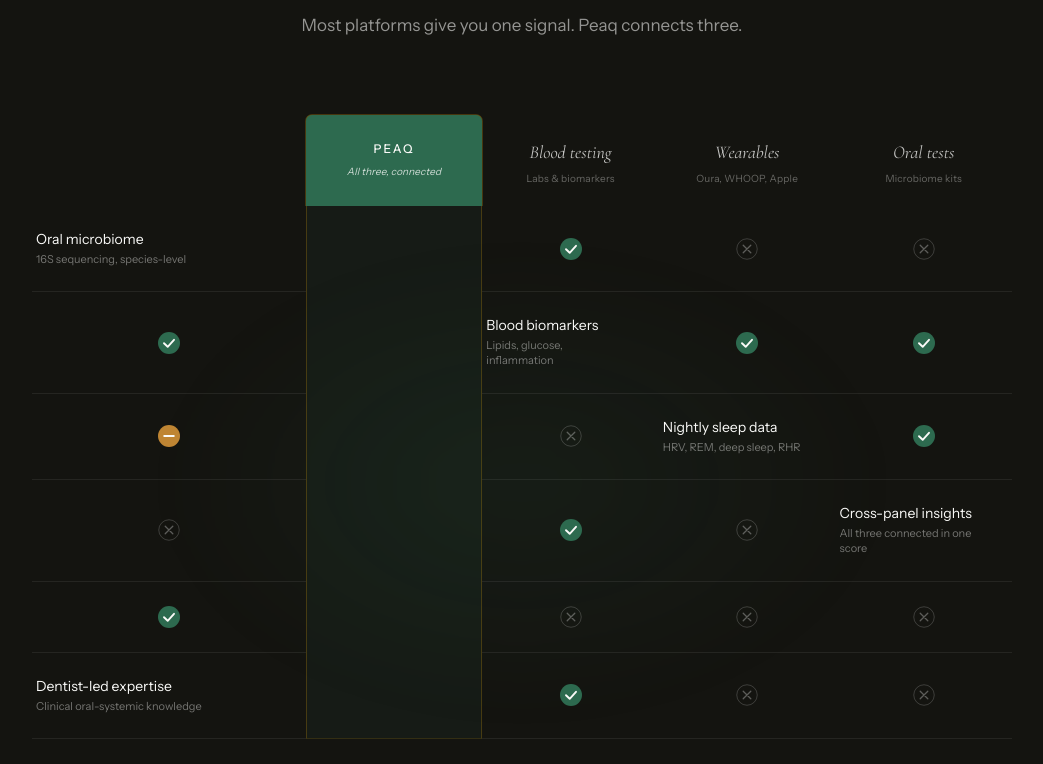
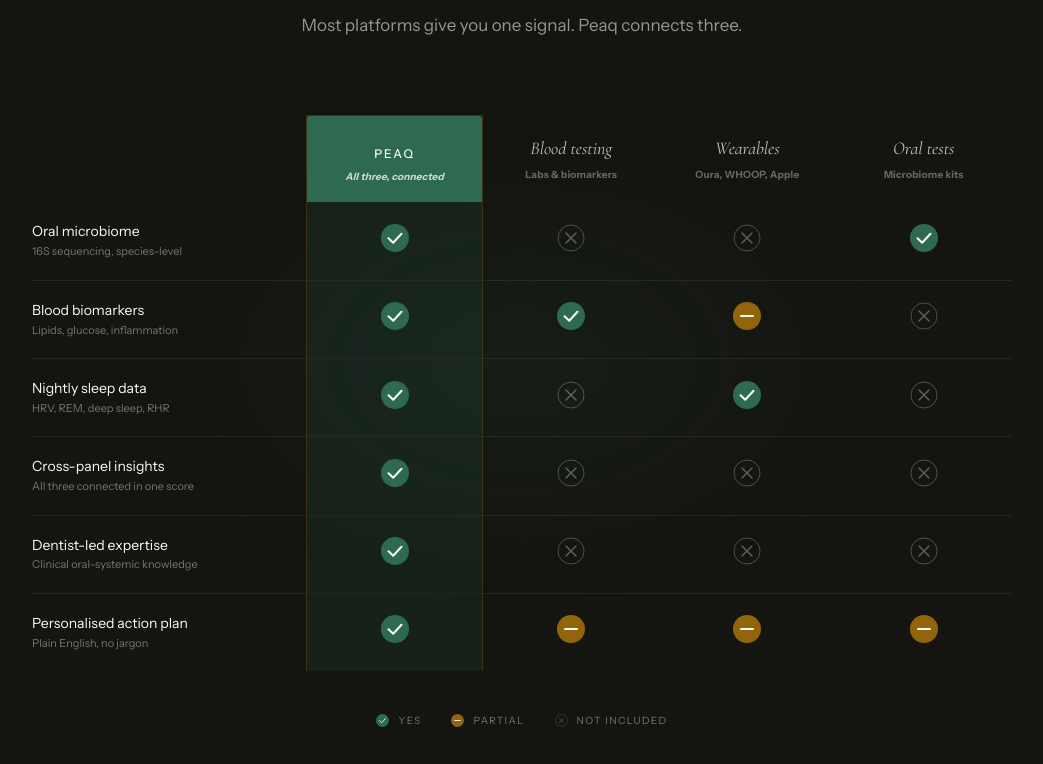
Before and after one commit to drmemes1/peaqhealth, a Next.js app in the folder peaqhealth_1/apps/web/: page / in a window 1280 px wide. Shown: the part 3144-3908 px from the top of the page, without its empty margins (118-1161 px from the left). Built offline with nearby package versions, Linux system fonts and the light colour scheme; no server answers.

Commit message:
fix: WhyPeaq table layout — proper HTML table with fixed columns, aligned Peaq highlight

```diff
--- a/peaqhealth_1/apps/web/app/components/why-peaq.tsx
+++ b/peaqhealth_1/apps/web/app/components/why-peaq.tsx
@@ -1,14 +1,14 @@
 "use client"
 
 import Link from "next/link"
-import { Fragment, useEffect, useRef, useState } from "react"
+import { useEffect, useRef, useState } from "react"
 
 // ── Brand tokens (spec-locked — see BRAND.md) ────────────────────────────────
 const INK         = "#141410"
 const OFF_WHITE   = "#FAFAF8"
 const GOLD        = "#B8860B"
 const ORAL_GREEN  = "#2D6A4F"
-const AMBER       = "#BF8533"
+const AMBER       = "#92650A"
 
 const FONT_DISPLAY = "'Cormorant Garamond', Georgia, serif"
 const FONT_BODY    = "'Instrument Sans', system-ui, sans-serif"
@@ -18,12 +18,12 @@ type Mark = "yes" | "partial" | "no"
 type Row  = { label: string; sub: string; cells: [Mark, Mark, Mark, Mark] }
 
 const ROWS: Row[] = [
-  { label: "Oral microbiome",        sub: "16S sequencing, species-level",     cells: ["yes", "no",      "no",      "yes"    ] },
-  { label: "Blood biomarkers",       sub: "Lipids, glucose, inflammation",     cells: ["yes", "yes",     "partial", "no"     ] },
-  { label: "Nightly sleep data",     sub: "HRV, REM, deep sleep, RHR",         cells: ["yes", "no",      "yes",     "no"     ] },
-  { label: "Cross-panel insights",   sub: "All three connected in one score",  cells: ["yes", "no",      "no",      "no"     ] },
-  { label: "Dentist-led expertise",  sub: "Clinical oral-systemic knowledge",  cells: ["yes", "no",      "no",      "no"     ] },
-  { label: "Personalised action plan", sub: "Plain English, no jargon",        cells: ["yes", "partial", "partial", "partial"] },
+  { label: "Oral microbiome",           sub: "16S sequencing, species-level",     cells: ["yes", "no",      "no",      "yes"    ] },
+  { label: "Blood biomarkers",          sub: "Lipids, glucose, inflammation",     cells: ["yes", "yes",     "partial", "no"     ] },
+  { label: "Nightly sleep data",        sub: "HRV, REM, deep sleep, RHR",        cells: ["yes", "no",      "yes",     "no"     ] },
+  { label: "Cross-panel insights",      sub: "All three connected in one score",  cells: ["yes", "no",      "no",      "no"     ] },
+  { label: "Dentist-led expertise",     sub: "Clinical oral-systemic knowledge",  cells: ["yes", "no",      "no",      "no"     ] },
+  { label: "Personalised action plan",  sub: "Plain English, no jargon",          cells: ["yes", "partial", "partial", "partial"] },
 ]
 
 const COLUMNS: { full: string; short: string; sub: string }[] = [
@@ -34,27 +34,27 @@ const COLUMNS: { full: string; short: string; sub: string }[] = [
 ]
 
 // ── Custom SVG marks ─────────────────────────────────────────────────────────
-function Mark({ type, size = 22 }: { type: Mark; size?: number }) {
+function MarkIcon({ type, size = 28 }: { type: Mark; size?: number }) {
   if (type === "yes") {
     return (
-      <svg width={size} height={size} viewBox="0 0 22 22" role="img" aria-label="yes">
-        <circle cx="11" cy="11" r="11" fill={ORAL_GREEN} />
-        <path d="M6 11.2 L9.7 14.8 L16 7.8" stroke={OFF_WHITE} strokeWidth="1.9" fill="none" strokeLinecap="round" strokeLinejoin="round" />
+      <svg width={size} height={size} viewBox="0 0 28 28" role="img" aria-label="yes">
+        <circle cx="14" cy="14" r="14" fill={ORAL_GREEN} />
+        <path d="M7.5 14.3 L12.2 18.8 L20.5 9.8" stroke={OFF_WHITE} strokeWidth="2" fill="none" strokeLinecap="round" strokeLinejoin="round" />
       </svg>
     )
   }
   if (type === "partial") {
     return (
-      <svg width={size} height={size} viewBox="0 0 22 22" role="img" aria-label="partial">
-        <circle cx="11" cy="11" r="11" fill={AMBER} />
-        <path d="M6.2 11 H15.8" stroke={OFF_WHITE} strokeWidth="1.9" strokeLinecap="round" />
+      <svg width={size} height={size} viewBox="0 0 28 28" role="img" aria-label="partial">
+        <circle cx="14" cy="14" r="14" fill={AMBER} />
+        <path d="M8 14 H20" stroke={OFF_WHITE} strokeWidth="2" strokeLinecap="round" />
       </svg>
     )
   }
   return (
-    <svg width={size} height={size} viewBox="0 0 22 22" role="img" aria-label="not included">
-      <circle cx="11" cy="11" r="10.25" fill="none" stroke="rgba(250,250,248,0.18)" strokeWidth="1" />
-      <path d="M7.2 7.2 L14.8 14.8 M14.8 7.2 L7.2 14.8" stroke="rgba(250,250,248,0.32)" strokeWidth="1.3" strokeLinecap="round" />
+    <svg width={size} height={size} viewBox="0 0 28 28" role="img" aria-label="not included">
+      <circle cx="14" cy="14" r="13" fill="none" stroke="rgba(250,250,248,0.25)" strokeWidth="1" />
+      <path d="M9 9 L19 19 M19 9 L9 19" stroke="rgba(250,250,248,0.32)" strokeWidth="1.5" strokeLinecap="round" />
     </svg>
   )
 }
@@ -81,6 +81,11 @@ function useInView<T extends HTMLElement>() {
   return { ref, inView }
 }
 
+// ── Peaq column shared styles ───────────────────────────────────────────────
+const PEAQ_COL_BG    = "rgba(45,106,79,0.15)"
+const PEAQ_BORDER_L  = "1px solid rgba(184,134,11,0.25)"
+const PEAQ_BORDER_R  = "1px solid rgba(184,134,11,0.25)"
+
 // ── Main component ──────────────────────────────────────────────────────────
 export function WhyPeaq() {
   const { ref, inView } = useInView<HTMLDivElement>()
@@ -94,31 +99,22 @@ export function WhyPeaq() {
 
   return (
     <section className="wp-section" style={{ background: INK, color: OFF_WHITE, position: "relative", overflow: "hidden" }}>
-      {/* Scoped responsive rules — the rest is inline */}
       <style>{`
         .wp-section { padding: 128px 24px; }
-        .wp-grid { grid-template-columns: 1.55fr 1fr 1fr 1fr 1fr; }
         .wp-full { display: inline; }
         .wp-short { display: none; }
         .wp-sub { display: block; }
-        .wp-cell { padding: 24px 14px; }
-        .wp-first-cell { padding: 24px 28px 24px 4px; }
         .wp-headline { font-size: clamp(36px, 5.2vw, 56px); }
-        .wp-pill-pad { padding: 20px 12px 18px; }
         @media (max-width: 720px) {
           .wp-section { padding: 80px 18px; }
-          .wp-grid { grid-template-columns: 1.3fr 1fr 1fr 1fr 1fr; }
           .wp-full { display: none; }
           .wp-short { display: inline; }
           .wp-sub { display: none; }
-          .wp-cell { padding: 18px 4px; }
-          .wp-first-cell { padding: 18px 10px 18px 2px; }
           .wp-headline { font-size: 34px; }
-          .wp-pill-pad { padding: 14px 6px 12px; }
         }
       `}</style>
 
-      {/* Subtle radial glow behind the table — atmosphere, not decoration */}
+      {/* Subtle radial glow behind the table */}
       <div
         aria-hidden
         style={{
@@ -185,49 +181,39 @@ export function WhyPeaq() {
         </div>
 
         {/* ── Table ─────────────────────────────────────────────────────── */}
-        <div
-          ref={ref}
-          className="wp-grid"
-          style={{
-            display: "grid",
-            position: "relative",
-            maxWidth: 980,
-            margin: "0 auto",
-          }}
-        >
-          {/* Peaq column highlight — runs from below the pill to the last row */}
-          <div
-            aria-hidden
-            style={{
-              gridColumn: "2",
-              gridRow: `2 / span ${ROWS.length}`,
-              background: "rgba(45,106,79,0.09)",
-              borderLeft: `1px solid rgba(184,134,11,0.30)`,
-              borderRight: `1px solid rgba(184,134,11,0.30)`,
-              borderBottom: `1px solid rgba(184,134,11,0.18)`,
-              pointerEvents: "none",
-              zIndex: 0,
-            }}
-          />
+        <div ref={ref} style={{ maxWidth: 980, margin: "0 auto" }}>
+          <table style={{
+            tableLayout: "fixed",
+            width: "100%",
+            borderCollapse: "collapse",
+            borderSpacing: 0,
+          }}>
+            <colgroup>
+              <col style={{ width: "28%" }} />
+              <col style={{ width: "18%" }} />
+              <col style={{ width: "18%" }} />
+              <col style={{ width: "18%" }} />
+              <col style={{ width: "18%" }} />
+            </colgroup>
 
-          {/* ── Header row ────────────────────────────────────────────── */}
-          {/* Col 1: spacer */}
-          <div className="wp-cell" style={{ ...rowAnim(0) }} />
+            <thead>
+              <tr>
+                {/* Col 1: empty */}
+                <th style={{ padding: "20px 12px", ...rowAnim(0) }} />
 
-          {/* Col 2: Peaq pill */}
-          <div
-            className="wp-pill-pad"
-            style={{
+                {/* Col 2: Peaq pill header */}
+                <th style={{
+                  padding: "20px 12px 18px",
+                  textAlign: "center",
+                  verticalAlign: "bottom",
                   background: ORAL_GREEN,
                   borderTopLeftRadius: 6,
                   borderTopRightRadius: 6,
-              textAlign: "center",
-              position: "relative",
-              zIndex: 1,
-              boxShadow: "0 -1px 0 rgba(184,134,11,0.30), 1px 0 0 rgba(184,134,11,0.30), -1px 0 0 rgba(184,134,11,0.30)",
+                  borderLeft: PEAQ_BORDER_L,
+                  borderRight: PEAQ_BORDER_R,
+                  borderTop: `1px solid rgba(184,134,11,0.25)`,
                   ...rowAnim(0),
-            }}
-          >
+                }}>
                   <span className="wp-full" style={{ fontFamily: FONT_BODY, fontSize: 12, fontWeight: 500, letterSpacing: "0.16em", textTransform: "uppercase", color: OFF_WHITE }}>
                     Peaq
                   </span>
@@ -237,18 +223,16 @@ export function WhyPeaq() {
                   <p className="wp-sub" style={{ fontFamily: FONT_BODY, fontSize: 10, color: "rgba(250,250,248,0.78)", margin: "5px 0 0", fontStyle: "italic", letterSpacing: "0.01em" }}>
                     All three, connected
                   </p>
-          </div>
+                </th>
 
-          {/* Cols 3–5: competitor categories */}
+                {/* Cols 3–5: competitor headers */}
                 {COLUMNS.slice(1).map((col) => (
-            <div
+                  <th
                     key={col.full}
-              className="wp-cell"
                     style={{
+                      padding: "20px 12px",
                       textAlign: "center",
-                paddingTop: 24,
-                paddingBottom: 20,
-                position: "relative",
+                      verticalAlign: "bottom",
                       ...rowAnim(0),
                     }}
                   >
@@ -261,79 +245,72 @@ export function WhyPeaq() {
                     <p className="wp-sub" style={{ fontFamily: FONT_BODY, fontSize: 10, color: "rgba(250,250,248,0.36)", margin: "5px 0 0", letterSpacing: "0.02em" }}>
                       {col.sub}
                     </p>
-            </div>
+                  </th>
                 ))}
+              </tr>
+            </thead>
 
-          {/* ── Data rows ─────────────────────────────────────────────── */}
+            <tbody>
               {ROWS.map((row, rIdx) => {
                 const rowIdx  = rIdx + 1
-            const isLast  = rIdx === ROWS.length - 1
+                const isFirst = rIdx === 0
                 const hovered = hoveredRow === rowIdx
-            const divider = isLast ? "none" : "1px solid rgba(250,250,248,0.07)"
                 const bg      = hovered ? "rgba(250,250,248,0.03)" : "transparent"
                 const onEnter = () => setHoveredRow(rowIdx)
                 const onLeave = () => setHoveredRow(null)
-            const delay   = `${rowIdx * 80}ms`
-            const combinedTransition =
-              `opacity 620ms cubic-bezier(0.16,1,0.3,1) ${delay},` +
-              ` transform 620ms cubic-bezier(0.16,1,0.3,1) ${delay},` +
-              ` background-color 240ms ease`
 
                 return (
-              <Fragment key={row.label}>
-                {/* Feature label cell */}
-                <div
-                  className="wp-first-cell"
+                  <tr
+                    key={row.label}
                     onMouseEnter={onEnter}
                     onMouseLeave={onLeave}
                     style={{
-                    borderBottom: divider,
-                    background: bg,
-                    position: "relative",
-                    zIndex: 1,
-                    opacity: inView ? 1 : 0,
-                    transform: inView ? "translateY(0)" : "translateY(12px)",
-                    transition: combinedTransition,
+                      borderTop: isFirst ? "none" : "1px solid rgba(250,250,248,0.07)",
                     }}
                   >
+                    {/* Feature label cell */}
+                    <td style={{
+                      padding: "20px 12px 20px 0",
+                      textAlign: "left",
+                      verticalAlign: "middle",
+                      background: bg,
+                      ...rowAnim(rowIdx),
+                    }}>
                       <div style={{ fontFamily: FONT_BODY, fontSize: 14, fontWeight: 400, color: OFF_WHITE, lineHeight: 1.35 }}>
                         {row.label}
                       </div>
                       <div className="wp-sub" style={{ fontFamily: FONT_BODY, fontSize: 11, color: "rgba(250,250,248,0.42)", marginTop: 3, lineHeight: 1.4 }}>
                         {row.sub}
                       </div>
-                </div>
+                    </td>
 
-                {/* Check cells */}
+                    {/* Data cells */}
                     {row.cells.map((cell, cIdx) => {
                       const isPeaq = cIdx === 0
                       return (
-                    <div
+                        <td
                           key={cIdx}
-                      className="wp-cell"
-                      onMouseEnter={onEnter}
-                      onMouseLeave={onLeave}
                           style={{
-                        display: "flex",
-                        alignItems: "center",
-                        justifyContent: "center",
-                        borderBottom: divider,
-                        // Peaq column already has its own tint via overlay; keep hover additive
-                        background: !isPeaq && hovered ? "rgba(250,250,248,0.03)" : "transparent",
-                        position: "relative",
-                        zIndex: 1,
-                        opacity: inView ? 1 : 0,
-                        transform: inView ? "translateY(0)" : "translateY(12px)",
-                        transition: combinedTransition,
+                            padding: "20px 12px",
+                            textAlign: "center",
+                            verticalAlign: "middle",
+                            background: isPeaq ? PEAQ_COL_BG : (hovered ? bg : "transparent"),
+                            borderLeft: isPeaq ? PEAQ_BORDER_L : "none",
+                            borderRight: isPeaq ? PEAQ_BORDER_R : "none",
+                            ...rowAnim(rowIdx),
                           }}
                         >
-                      <Mark type={cell} />
+                          <div style={{ display: "inline-flex", justifyContent: "center" }}>
+                            <MarkIcon type={cell} />
                           </div>
+                        </td>
                       )
                     })}
-              </Fragment>
+                  </tr>
                 )
               })}
+            </tbody>
+          </table>
         </div>
 
         {/* ── Legend ─────────────────────────────────────────────────────── */}
@@ -352,7 +329,7 @@ export function WhyPeaq() {
             { type: "no",      label: "Not included" },
           ] as const).map((item) => (
             <div key={item.type} style={{ display: "flex", alignItems: "center", gap: 9 }}>
-              <Mark type={item.type} size={13} />
+              <MarkIcon type={item.type} size={13} />
               <span
                 style={{
                   fontFamily: FONT_BODY,
```
Lines whose indentation alone changed are shown as unchanged.
